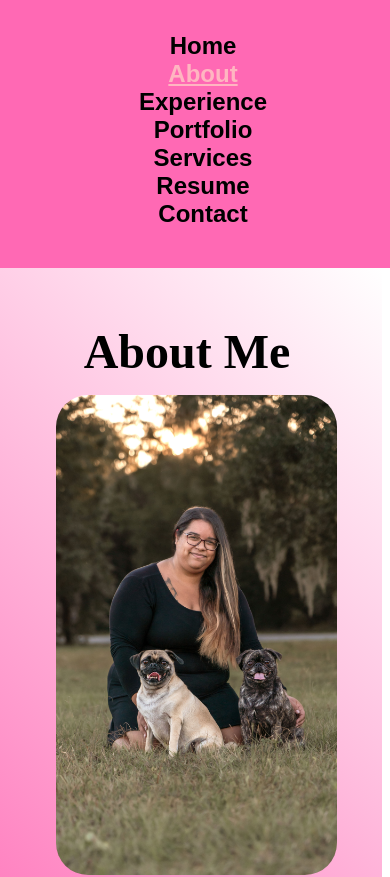
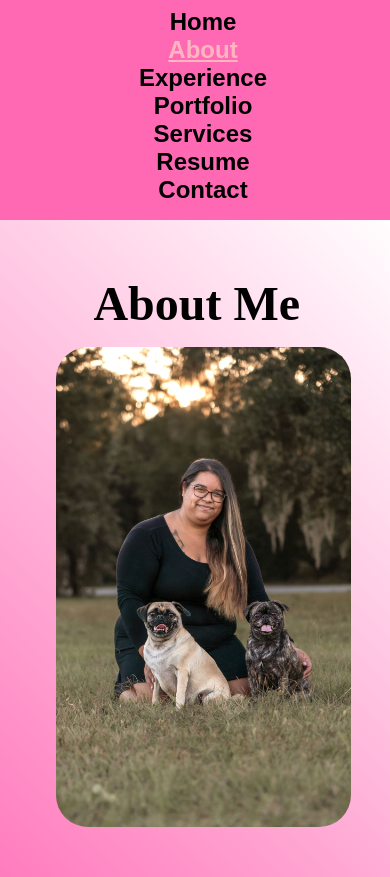
Before and after one commit to caitlinramsey/react-portfolio, a React (Vite) app: page / in a window 390 px wide. Shown: the top 877 px of the page. Built offline with nearby package versions, Linux system fonts and the light colour scheme; a web font is replaced by a local one.

Commit message:
working on responsivity

```diff
--- a/src/components/about/about.css
+++ b/src/components/about/about.css
@@ -73,6 +73,7 @@
   #about_me {
     margin-left: -1rem;
     padding-bottom: 35rem;
+    width: 105vw;
   }
 
   #about_me h1 {
--- a/src/components/footer/footer.css
+++ b/src/components/footer/footer.css
@@ -64,14 +64,16 @@
   color: var(--color-white);
 }
 
-/* ----- MEDIUM MEDIA QUERY ----- */
 @media screen and (max-width: 1024px) {
+  #footer {
+    width: 105vw;
+  }
+
   .footer_logo {
     width: 20%;
   }
 }
 
-/* ----- SMALL MEDIA QUERY ----- */
 @media screen and (max-width: 600px) {
   .pageLinks {
     flex-direction: column;
@@ -86,7 +88,6 @@
 
 }
 
-/* ----- XSMALL MEDIA QUERY ----- */
 @media screen and (max-width: 400px) {
   .footer_logo {
     width: 25%;
--- a/src/components/home/home.css
+++ b/src/components/home/home.css
@@ -39,6 +39,7 @@
 .my_logo {
   overflow-x: hidden;
   background-repeat: no-repeat;
+  max-width: 100vw;
 }
 
 @media screen and (max-width: 1440px) {
@@ -58,4 +59,8 @@
   .header_container h4 {
     font-size: 1.5rem;
   }
+
+  .my_logo img {
+    width: 100%;
+  }
 }
--- a/src/components/nav/navigation.css
+++ b/src/components/nav/navigation.css
@@ -44,6 +44,8 @@
 @media screen and (max-width: 1024px) {
   .nav-tabs {
     padding: 0px;
+    margin: 0;
     display: block;
+    width: 100%;
   }
 }
```
Also changed, not shown: 4 other files (tests, documents, lock files or other folders).
